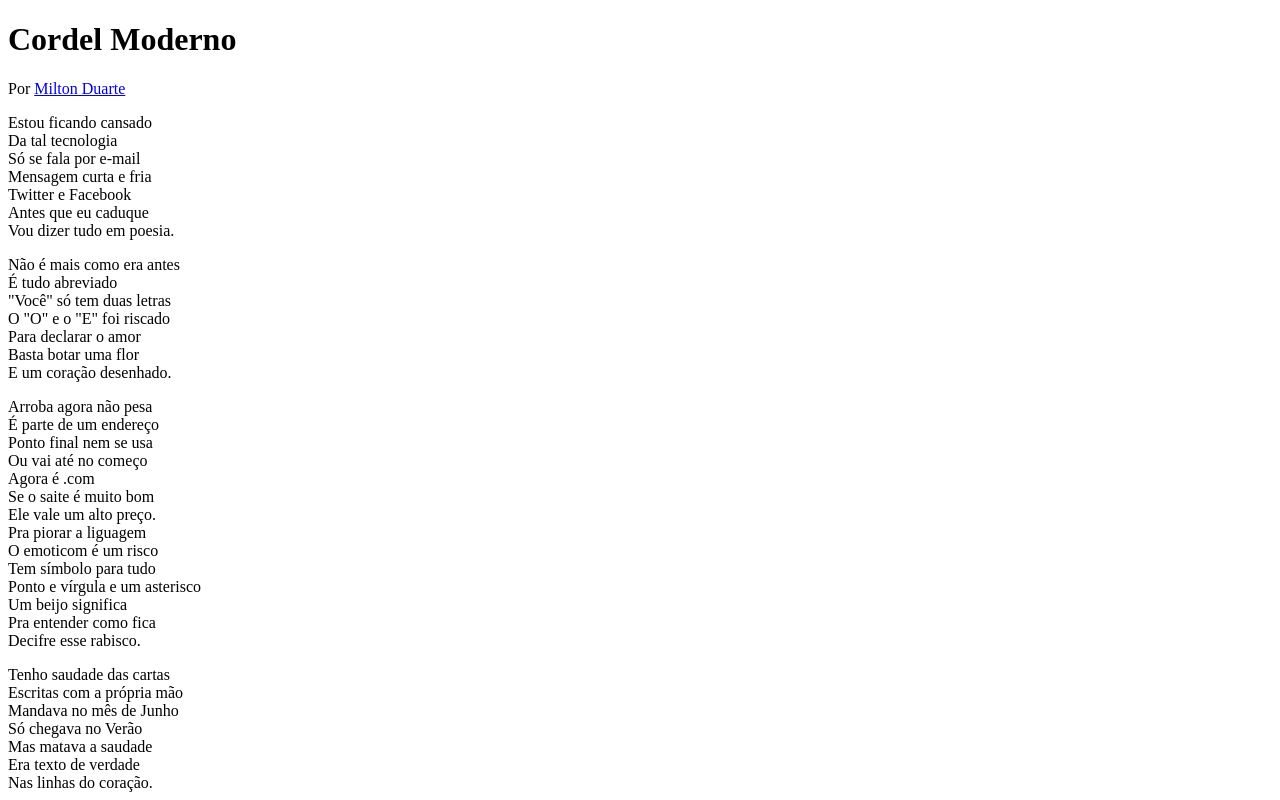
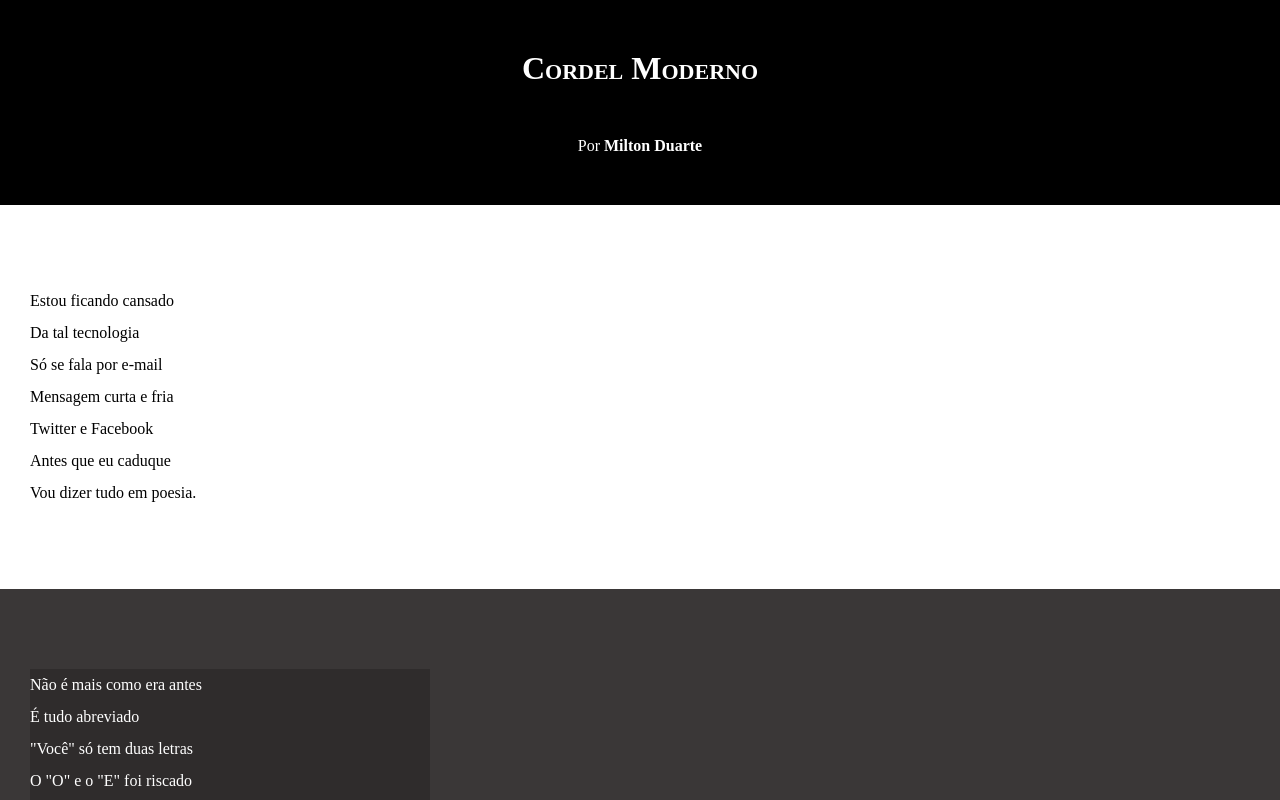
Before and after one commit to skreuz/desafio02, a plain HTML site: page index.html in a window 1280 px wide. Shown: the top 800 px of the page. Drawn offline with Linux system fonts and the light colour scheme.

Commit message:
atualizado

```diff
--- a/estilo/style.css
+++ b/estilo/style.css
@@ -0,0 +1,67 @@
+@charset "UTF-8";
+
+* {
+    margin: 0px;
+    padding: 0px;
+}
+
+html, body {
+    min-height: 100vh;
+    background-color: darkgrey;
+}
+
+header{
+    background-color: black;
+    color: white;
+    text-align: center;
+
+}
+
+header > h1 {
+    padding: 50px;
+    font-variant: small-caps;
+}
+
+header > p {
+    padding-bottom: 50px;
+}
+
+a {
+    color: white;
+    text-decoration: none;
+    font-weight: bolder;
+}
+
+a:hover {
+    text-decoration: underline;
+}
+
+section {
+    padding-top: 10vh;
+    padding-bottom: 10vh;
+    line-height: 2em;
+    padding-left: 30px;
+}
+
+section.normal {
+    background-color: white;
+    color: black;
+
+}
+
+section.imagem {
+    background-color: rgb(58, 55, 55);
+    color: white;
+}
+
+section.imagem > p {
+    background-color: rgba(10, 10, 10, 0.233);
+    width: 400px;
+}
+
+footer {
+    background-color: black;
+    text-align: center;
+    color: white;
+    padding: 10px;
+}
--- a/index.html
+++ b/index.html
@@ -13,7 +13,7 @@
 
     </header>
 
-    <section>
+    <section class="normal">
         <p>
             Estou ficando cansado <br>
             Da tal tecnologia <br>
@@ -26,7 +26,7 @@
     </section>
 
 
-    <section>
+    <section class="imagem">
         <p>
             Não é mais como era antes <br>
             É tudo abreviado <br>
@@ -39,7 +39,7 @@
     </section>
 
 
-    <section>
+    <section class="normal">
         <p>
             Arroba agora não pesa <br>
             É parte de um endereço <br>
@@ -59,7 +59,7 @@
     </section>
 
 
-    <section>
+    <section class="imagem">
         <p>
             Tenho saudade das cartas <br>
             Escritas com a própria mão <br>
@@ -72,7 +72,7 @@
     </section>
 
 
-    <section>
+    <section class="imagem">
         <p>
             Agora, escrevo e envio <br>
             Chegando na mesma hora <br>
```
